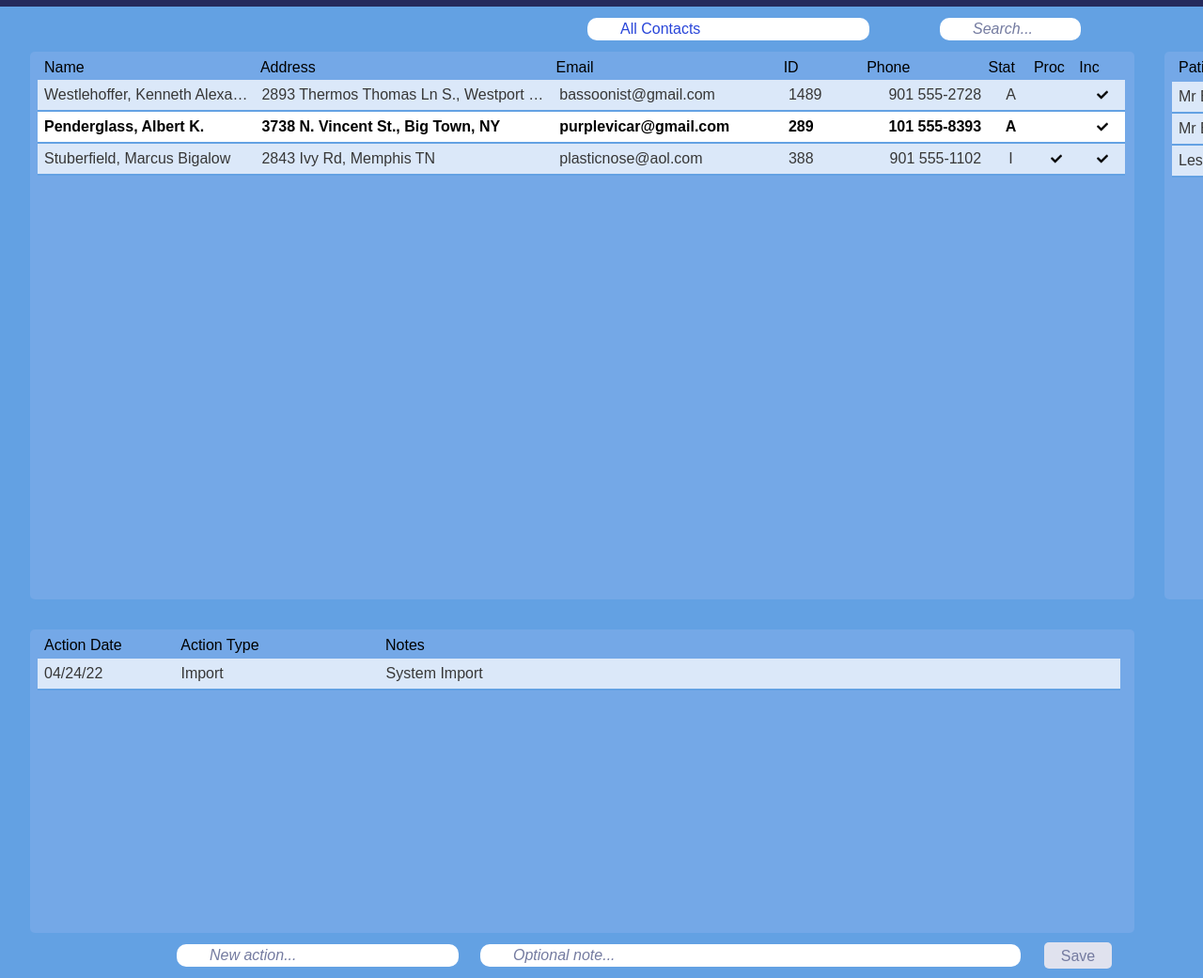
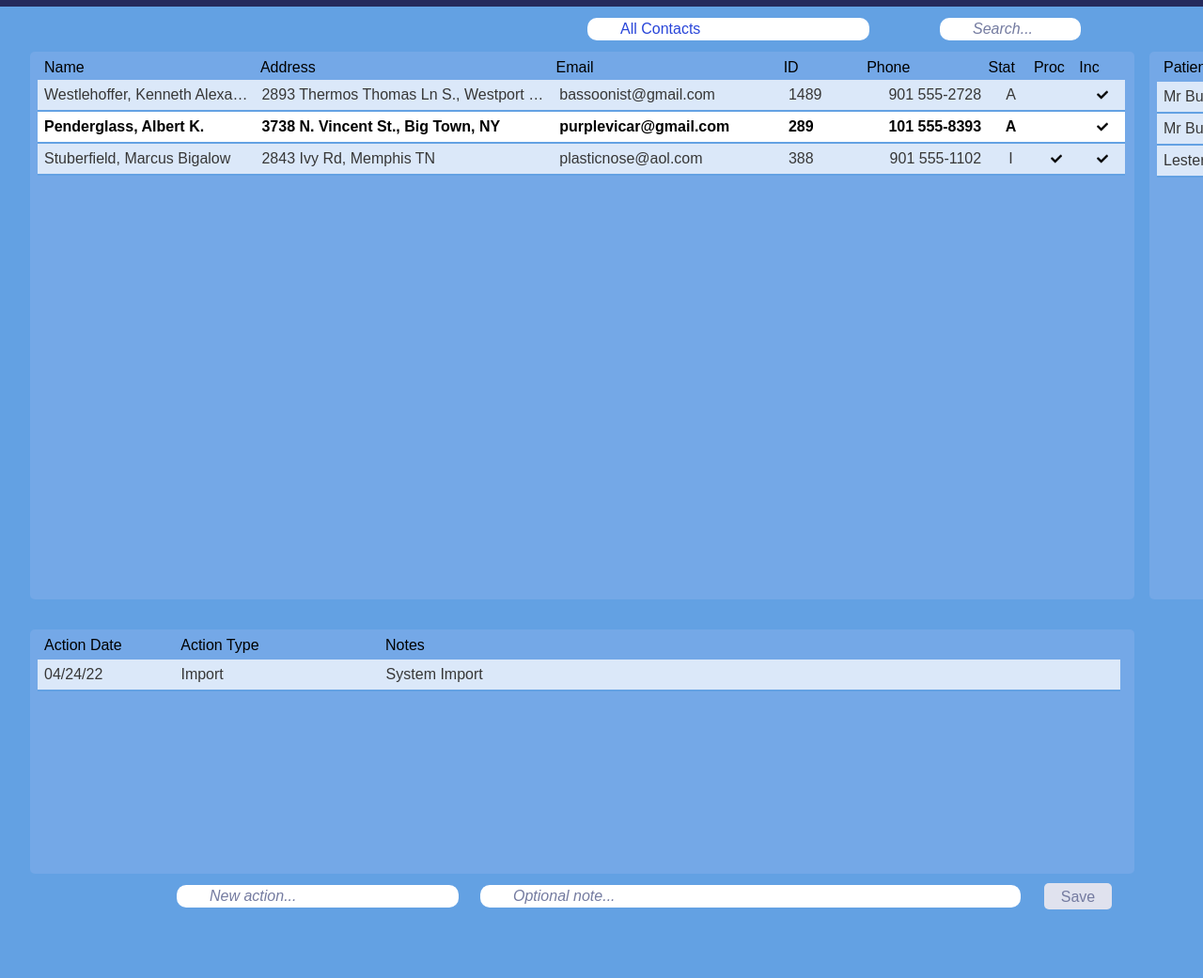
Before and after one commit to bablecode/EmailReminders, a website: page public/index.html in a window 1280 px wide. Shown: the part 73-1114 px from the top of the page at 94% size. After the commit the page ends 1051 px from the top, so only its background shows below. Drawn offline with Linux system fonts and the light colour scheme; no server answers.

Commit message:
chg sp_ names

```diff
--- a/services/patientsSrv.js
+++ b/services/patientsSrv.js
@@ -10,7 +10,7 @@ const config = require('../config/config');
 // };
 
 async function getPatients(recordID){
-  const sql = 'CALL sp_getPatients(?)';
+  const sql = 'CALL sp_PatientsGetAll(?)';
   const [rows, fields] = await db.query(sql,[recordID]);
   return rows[0];
 };
--- a/style.scss
+++ b/style.scss
@@ -39,7 +39,7 @@ body {
 .container{
   display: flex;
   place-content: space-between;
-  margin: 0 5em;
+  margin: 0 3em;
   align-items: center;
   //border: 1px black solid;
 }
@@ -99,8 +99,8 @@ button{
 }
 .upper-container{
   display: flex;
-  gap: 2em;
-  margin: 0 2em 2em 2em;
+  gap: 1em;
+  margin: 0 1em 2em 2em;
 }
 .left-col{
   flex: 0 0 1175px;
@@ -133,6 +133,7 @@ button{
   position: absolute;
   bottom: 8px;
 }
+
 .tbl-contacts{
   margin-left: .5em;
   table-layout: fixed;
@@ -317,7 +318,7 @@ td:nth-child(5) {
 }
 .actions-box{
   width: 1175px;
-  height: 323px;
+  height: 260px;
   position: relative;
 }
 .actions-header{
@@ -332,7 +333,7 @@ td:nth-child(5) {
 
 .actions-list{
   //margin-top: 2em;
-  height: 284px;
+  height: 220px;
   overflow-y: scroll;
   position: absolute;
   bottom: 8px;
```
Also changed, not shown: public/css/style.min.css, 2 other files.
